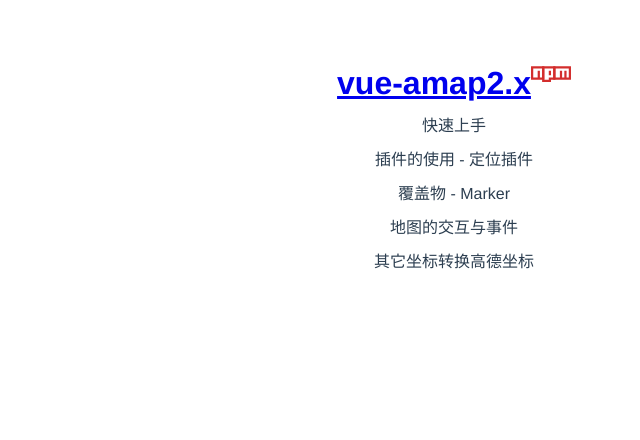
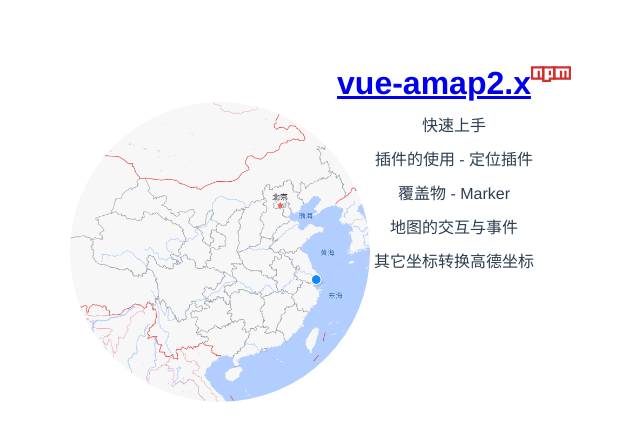
Before and after one commit to justbefree/vue-amp2.x, a Vue app: page /#/ in a window 1280 px wide. Shown: the top 440 px of the page, without its empty margins (186-826 px from the left). Built offline with nearby package versions, Linux system fonts and the light colour scheme; what yn-components would draw is missing.

Commit message:
Add map.png

```diff
--- a/examples/views/menu/menu.vue
+++ b/examples/views/menu/menu.vue
@@ -1,6 +1,7 @@
 <template>
   <div class="examples-container" style="text-align: center;">
     <h1><a target="_blank" href="https://www.npmjs.com/package/vue-amap2.x">vue-amap2.x<sup><img width="40" :src="npmLogo"></sup></a></h1>
+    <div class="map"></div>
     <ul>
       <!-- <li @click="jump('demo')">demo</li> -->
       <li @click="jump('quickStart')">快速上手</li>
@@ -27,6 +28,22 @@
     }
   }
 </script>
-<style type="text/css">
+<style type="text/css" scoped="scoped">
+  ul {
+    z-index: 10;
+    position: relative;
+  }
   ul li{ margin: 10px auto;cursor: pointer; }
+  .map {
+    z-index: 0;
+    width: 300px;
+    height: 300px;
+    border-radius: 50%;
+    background-image: url('../../assets/map.png');
+    background-repeat: no-repeat;
+    background-size: 200%;
+    background-position: center center;
+    position: fixed;
+    left: 20%;
+  }
 </style>
```
Also changed, not shown: examples/assets/map.png (added).
